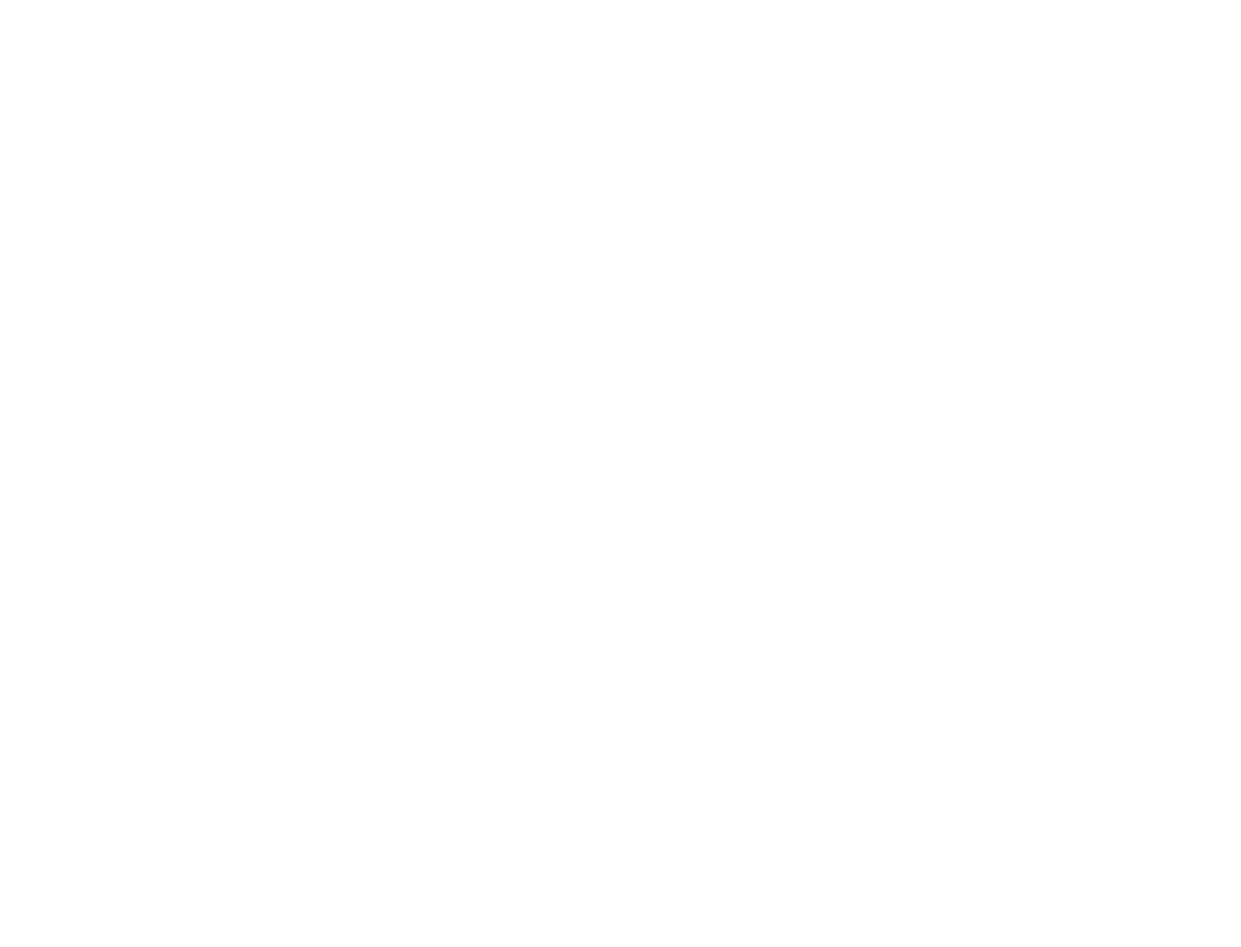
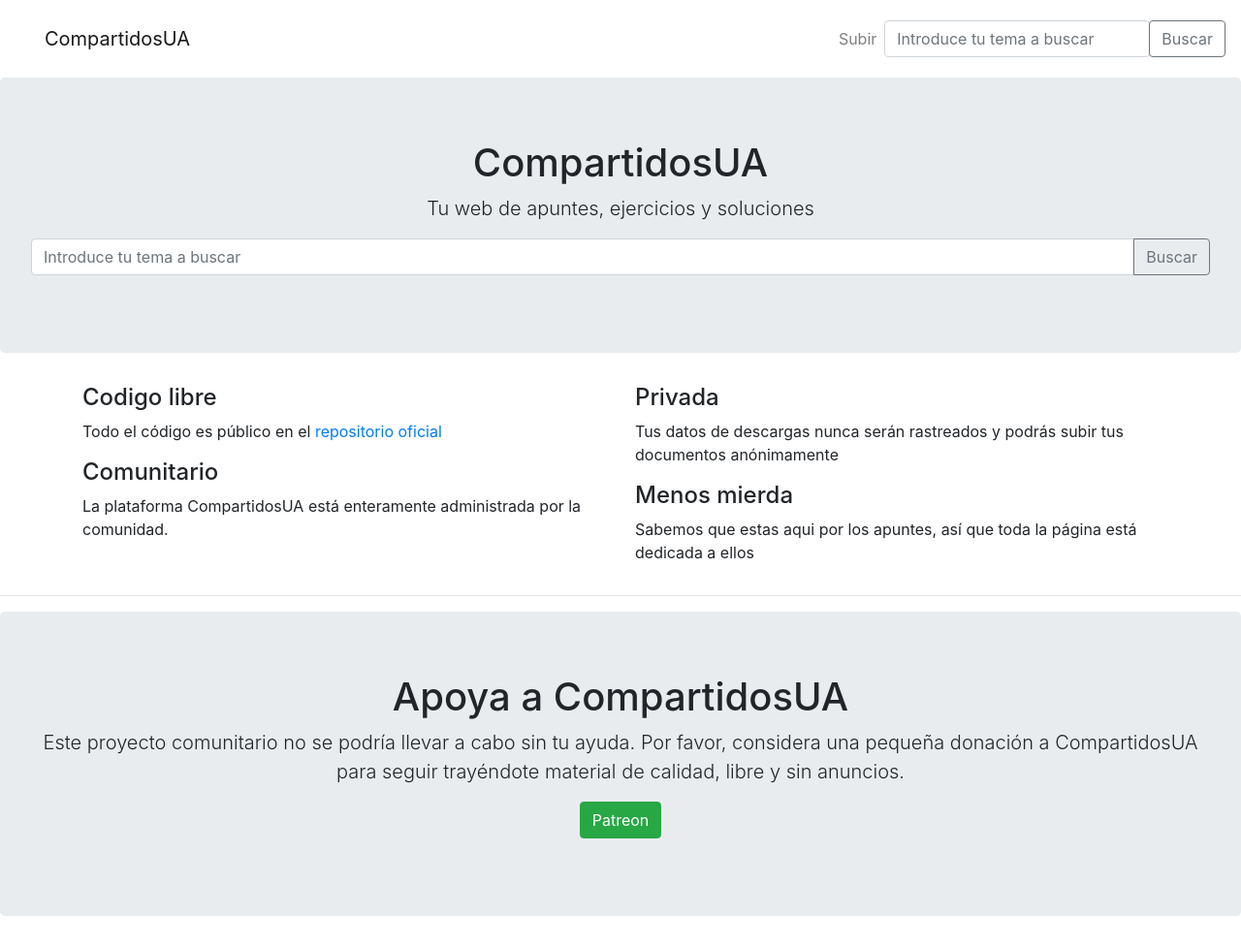
Before and after one commit to Imphinium/cua, a Django app: page / in a window 1280 px wide. Before the commit the page is empty. Shown: the whole page at 97% size. Before the commit the page ends 800 px from the top, so only its background shows below. Run offline with Django 3.2, Linux system fonts and the light colour scheme; some libraries are stand-ins or nearby versions.

Commit message:
Landing page hecha

```diff
--- a/cua/index/static/index/base.css
+++ b/cua/index/static/index/base.css
@@ -1,31 +1,20 @@
-.navbar {
-	background: rgba(52,58,64,0.8);
+/* Custom container */
+.container-full {
+  margin: 0 auto;
+  width: 100%;
 }
 
-html,body{
-min-height: 100vh!important;
-height: auto!important;
-background-size: cover!important;
-font-family: 'Numans', sans-serif;
-background-attachment: fixed;
+/* Custom navbar */
+.navbar-brand ,.navbar-nav>li>a {
+  	padding-left: 30px;
+    padding-right: 30px;
+	padding-top: 20px;
+	padding-bottom: 20px;
+}
+.navbar-nav>.active>a {
+	opacity:.6;
 }
 
-.navbar-fake {
-    opacity: 0;
+.no-row-wrap {
+	flex-flow: inherit!important;
 }
-
-@media (orientation:landscape) {
-    .hide-on-landscape {
-        display: none;
-    }
-}
-
-@media (orientation:portrait) {
-    .hide-on-portrait {
-        display: none;
-    }
-}
-
-h1 {
-	color:rgba(234,224,200,1.0)!important;
-}
--- a/cua/index/templates/index/base.html
+++ b/cua/index/templates/index/base.html
@@ -1,52 +1,45 @@
 {% load staticfiles%}
 {% load tags %}
-
 <!DOCTYPE html>
 <link rel="stylesheet" type="text/css" href="{% static 'index/base.css' %}" async>
 <html>
+
 <head>
     <meta charset="utf-8">
-    <title>ComparteUA</title>
+    <title>CompartidosUA</title>
     <script src="//cdnjs.cloudflare.com/ajax/libs/jquery/3.2.1/jquery.min.js" defer></script>
     <script src="https://cdnjs.cloudflare.com/ajax/libs/popper.js/1.12.5/umd/popper.min.js" defer></script>
-    <link href="//maxcdn.bootstrapcdn.com/bootstrap/4.0.0/css/bootstrap.min.css" async rel="stylesheet" id="bootstrap-css">
-    <script src="//maxcdn.bootstrapcdn.com/bootstrap/4.0.0/js/bootstrap.min.js" defer></script>
+    <link href="//maxcdn.bootstrapcdn.com/bootstrap/4.1.0/css/bootstrap.min.css" async rel="stylesheet" id="bootstrap-css">
+    <script src="//maxcdn.bootstrapcdn.com/bootstrap/4.1.0/js/bootstrap.min.js" defer></script>
     <meta name="viewport" content="width=device-width, initial-scale=1.0">
 </head>
+
 <body>
-    <nav class="navbar navbar-expand-md navbar-dark fixed-top">
-      <a class="navbar-brand" href="#">ComparteUA</a>
-      {% if user.is_authenticated %}
-      <button class="navbar-toggler" type="button" data-toggle="collapse" data-target="#navbarsExample04" aria-controls="navbarsExample04" aria-expanded="false" aria-label="Toggle navigation">
+<div class="container-full">
+      <nav class="navbar navbar-expand-lg navbar-light">
+			  <a class="navbar-brand" href="#">CompartidosUA</a>
+			  <button class="navbar-toggler" type="button" data-toggle="collapse" data-target="#navbarSupportedContent" aria-controls="navbarSupportedContent" aria-expanded="false" aria-label="Toggle navigation">
 			    <span class="navbar-toggler-icon"></span>
 			  </button>
 
-      <div class="collapse navbar-collapse" id="navbarsExample04">
-        <ul class="navbar-nav mr-auto">
-          <li class="nav-item {% active request index %}">
-            <a class="nav-link" href="{{ index }}">General</a>
-          </li>
-          <li class="nav-item {% active request items %}">
-            <a class="nav-link" href="{{ items }}">Objetos</a>
-          </li>
-          <li class="nav-item {% active request skills %}">
-            <a class="nav-link" href="{{ skills }}">Habilidades</a>
+			  <div class="collapse navbar-collapse" id="navbarSupportedContent">
+			    <ul class="navbar-nav ml-auto">
+			      <li class="nav-item">
+			        <a class="nav-link" href="#">Subir</a>
 			      </li>
 			    </ul>
-        <ul class="navbar-nav navbar-right">
-          <li class="nav-item">
-            <a class="nav-link text-light" href="{% url 'logout' %}">Logout</a></li>
-          </li>
-        </ul>
-        {% endif %}
+	        <div class="form-inline my-2 my-lg-0 no-row-wrap">
+					  <input type="text" class="form-control" placeholder="Introduce tu tema a buscar" aria-label="Introduce tu tema a buscar" aria-describedby="button-search">
+					  <div class="input-group-append">
+					    <button class="btn btn-outline-secondary" type="button" id="button-search">Buscar</button>
+					  </div>
+					</div>
 			  </div>
 			</nav>
-    <nav class="navbar navbar-expand-md navbar-fake">
-      <a class="navbar-brand" href="#">ComparteUA</a>
-    </nav>
-    <div class="container">
             {% block body_block %}
             {% endblock %}
-    </div>
+
+</div> <!-- /container full -->
 </body>
+
 </html>
--- a/cua/index/templates/index/index.html
+++ b/cua/index/templates/index/index.html
@@ -0,0 +1,44 @@
+{% extends "index/base.html" %}
+{% block body_block %}
+{% load staticfiles%}
+
+
+      <div class="jumbotron text-center">
+        <h1>CompartidosUA</h1>
+        <p class="lead">Tu web de apuntes, ejercicios y soluciones</p>
+        <div class="input-group mb-3">
+		  <input type="text" class="form-control" placeholder="Introduce tu tema a buscar" aria-label="Introduce tu tema a buscar" aria-describedby="button-search">
+		  <div class="input-group-append">
+		    <button class="btn btn-outline-secondary" type="button" id="button-search">Buscar</button>
+		  </div>
+		</div>
+      </div>
+
+  	  <div class="container">
+      <div class="row">
+        <div class="col-lg-6">
+          <h4>Codigo libre</h4>
+          <p>Todo el código es público en el <a href="#">repositorio oficial</a></p>
+
+          <h4>Comunitario</h4>
+          <p>La plataforma CompartidosUA está enteramente administrada por la comunidad.</p>
+        </div>
+
+        <div class="col-lg-6">
+          <h4>Privada</h4>
+          <p>Tus datos de descargas nunca serán rastreados y podrás subir tus documentos anónimamente</p>
+
+          <h4>Menos mierda</h4>
+          <p>Sabemos que estas aqui por los apuntes, así que toda la página está dedicada a ellos</p>
+        </div>
+      </div>
+      </div>
+
+  	  <hr>
+
+  	  <div class="jumbotron text-center">
+        <h1>Apoya a CompartidosUA</h1>
+        <p class="lead">Este proyecto comunitario no se podría llevar a cabo sin tu ayuda. Por favor, considera una pequeña donación a CompartidosUA para seguir trayéndote material de calidad, libre y sin anuncios.</p>
+        <p><a class="btn btn-large btn-success" href="#" target="ext">Patreon</a></p>
+      </div>
+{% endblock %}
```
Lines whose indentation alone changed are shown as unchanged.
